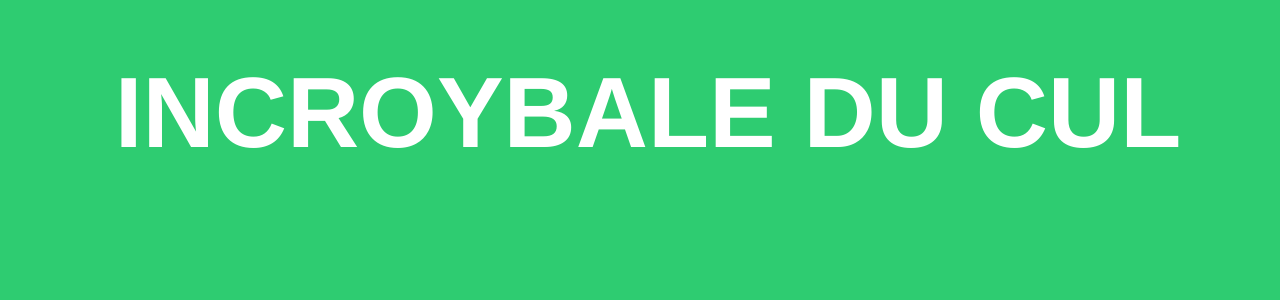
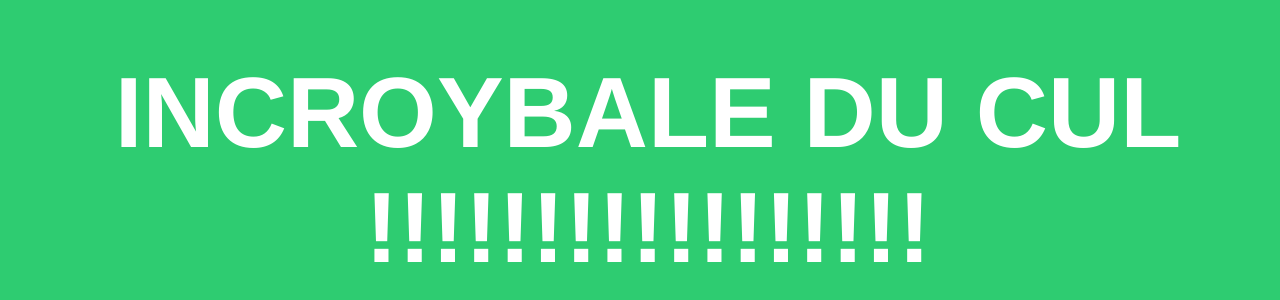
Before and after one commit to Granolac/My-World, a plain HTML site: page index.html in a window 1280 px wide. Shown: the part 332-632 px from the top of the page. Drawn offline with Linux system fonts and the light colour scheme.

Commit message:
Update index.html

```diff
--- a/index.html
+++ b/index.html
@@ -18,6 +18,6 @@
 		}
 	</style>
 	<body>
-		<h1> INCROYBALE DU CUL </h1>
+		<h1> INCROYBALE DU CUL !!!!!!!!!!!!!!!!!</h1>
 	</body>
 </html>
```
